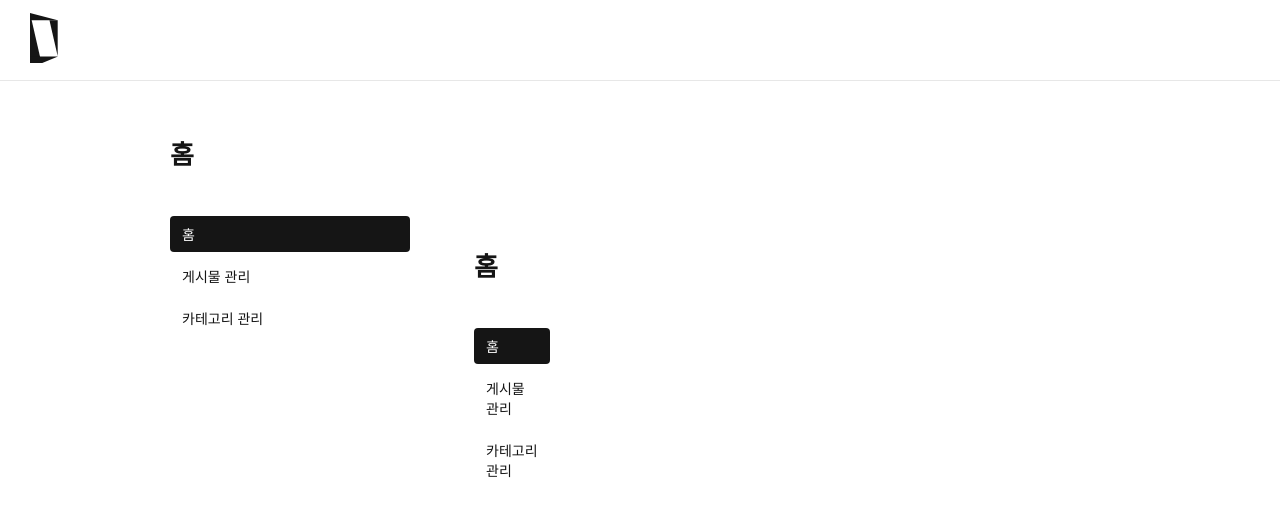
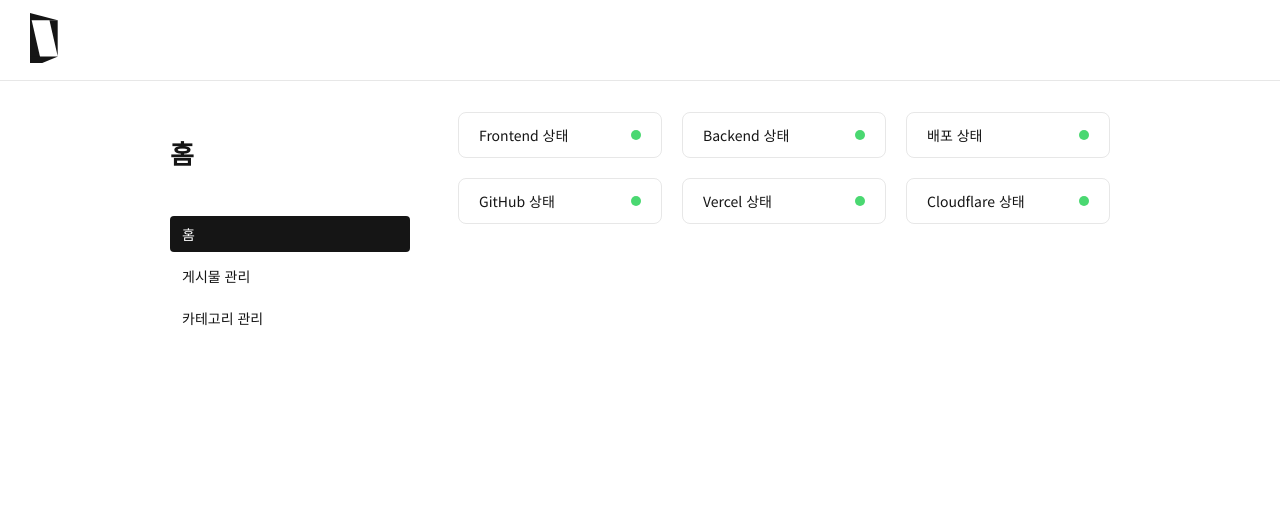
Before and after one commit to dohun0310/d3h1-Blog-Editor, a Next.js app: page / in a window 1280 px wide. Shown: the top 516 px of the page. Built offline with nearby package versions, Linux system fonts and the light colour scheme.

Commit message:
edit main page

```diff
--- a/app/page.module.css
+++ b/app/page.module.css
@@ -1,19 +1,38 @@
-.main {
+.list {
   margin: 0 auto;
-  max-width: 972px;
+  max-width: 652px;
   width: 100%;
-  min-height: 100%;
-  height: 100%;
-  display: flex;
-  flex-direction: column;
-  box-sizing: border-box;
-  padding: 112px 16px 16px;
+  display: grid;
+  grid-template-columns: repeat(auto-fill, minmax(150px, 1fr));
+  grid-auto-rows: min-content;
+  gap: 20px;
 }
 
-@media (min-width: 972px) {
-  .main {
-    display: grid;
-    grid-template-columns: 1fr 652px;
-    column-gap: 48px;
+@media (max-width: 351px) {
+  .list {
+    grid-template-columns: 1fr;
   }
 }
+
+.status {
+  display: flex;
+  align-items: center;
+  justify-content: space-between;
+  gap: 10px;
+  padding: 12px 20px;
+  border-radius: 8px;
+  border: 1px solid var(--border-color);
+  text-decoration: none;
+  color: var(--text-color);
+}
+
+.status p {
+  margin: 0;
+}
+
+.one {
+  width: 10px;
+  height: 10px;
+  border-radius: 50%;
+  background-color: rgba(var(--color-light-green), 1);
+}
--- a/app/page.tsx
+++ b/app/page.tsx
@@ -1,11 +1,33 @@
+import Link from "next/link";
 import styles from "./page.module.css";
-
-import Sidebar from "@/components/Sidebar";
 
 export default function Home() {
   return (
-    <main className={styles.main}>
-      <Sidebar />
-    </main>
+    <div className={styles.list}>
+      <Link className={styles.status} href="/">
+        <p>Frontend 상태</p>
+        <div className={styles.one} />
+      </Link>
+      <Link className={styles.status} href="/">
+        <p>Backend 상태</p>
+        <div className={styles.one} />
+      </Link>
+      <Link className={styles.status} href="/">
+        <p>배포 상태</p>
+        <div className={styles.one} />
+      </Link>
+      <Link className={styles.status} href="/">
+        <p>GitHub 상태</p>
+        <div className={styles.one} />
+      </Link>
+      <Link className={styles.status} href="/">
+        <p>Vercel 상태</p>
+        <div className={styles.one} />
+      </Link>
+      <Link className={styles.status} href="/">
+        <p>Cloudflare 상태</p>
+        <div className={styles.one} />
+      </Link>
+    </div>
   );
 }
```
